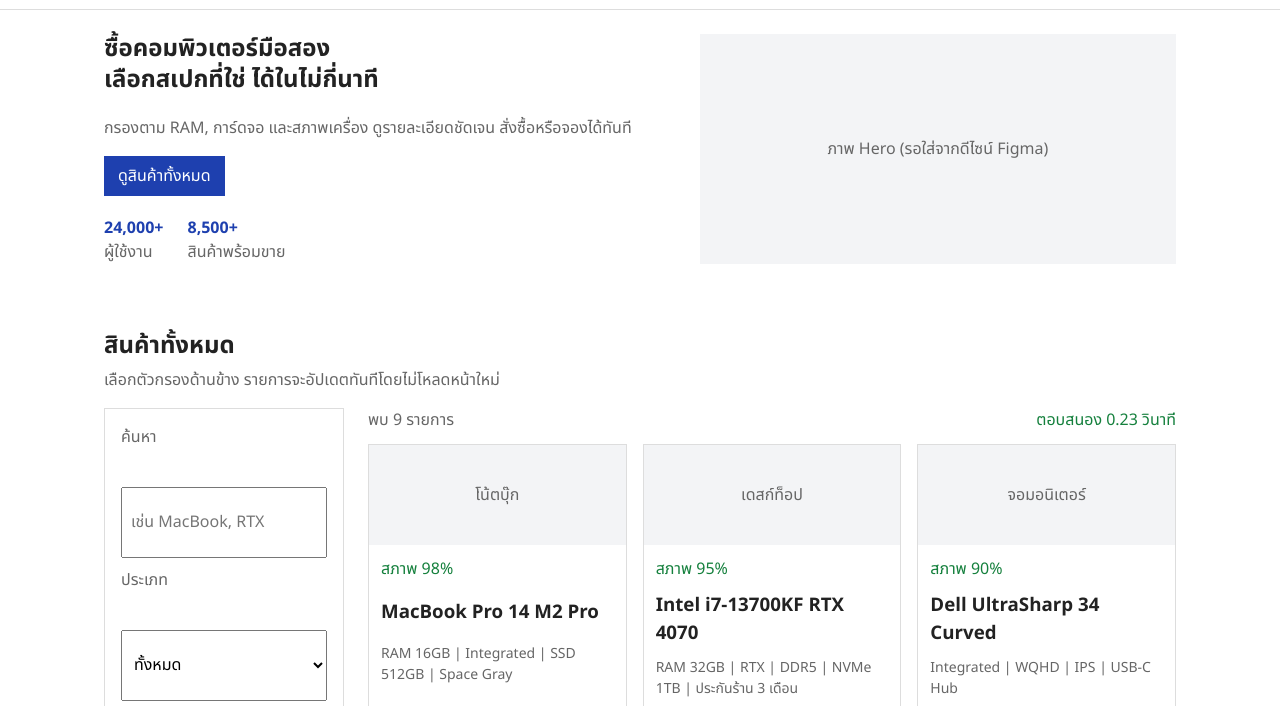
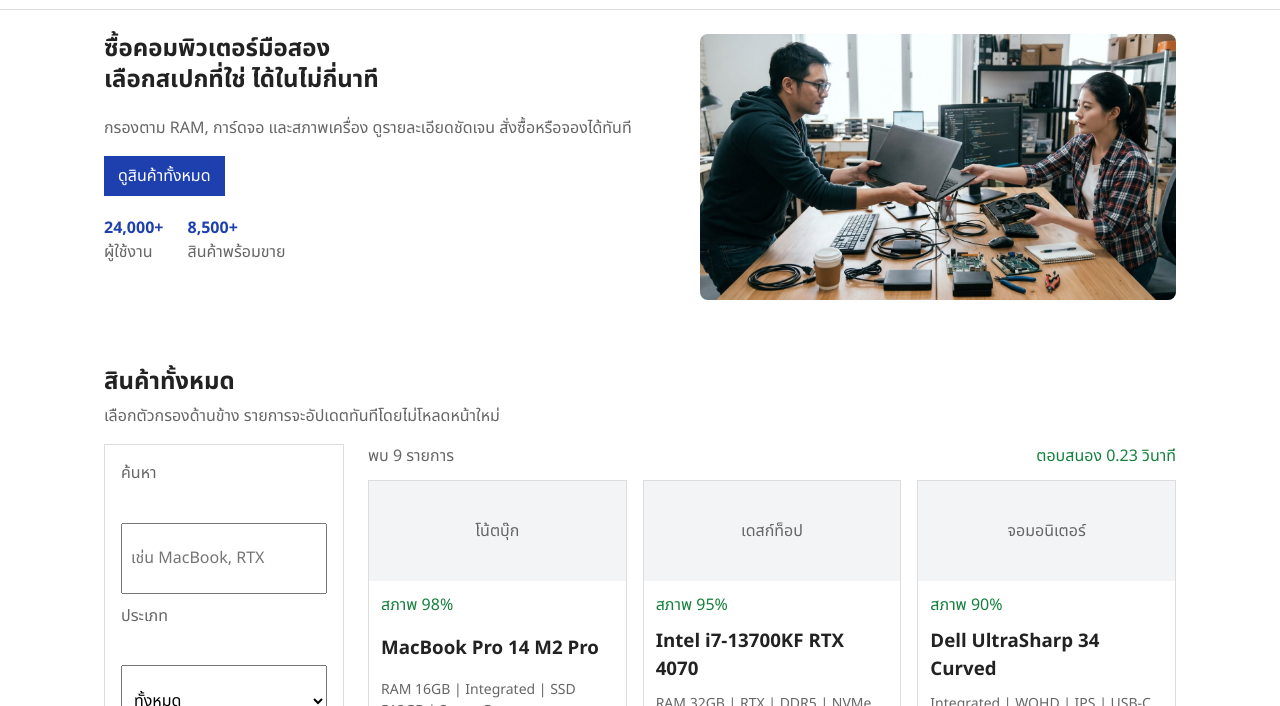
Before and after one commit to RedReap0r/CE306, a plain HTML site: page Project/index.html in a window 1280 px wide. Shown: the part 57-763 px from the top of the page. Drawn offline with Linux system fonts and the light colour scheme.

Commit message:
add images

```diff
--- a/Project/css/style.css
+++ b/Project/css/style.css
@@ -239,3 +239,11 @@ aside label,
     padding: 12px 16px;
   }
 }
+img.hero-art {
+  display: block;
+  width: 100%;
+  height: 100%;
+  min-height: 220px;
+  object-fit: contain;
+  border-radius: 8px;
+}
--- a/Project/index.html
+++ b/Project/index.html
@@ -43,9 +43,11 @@
           <div><b>8,500+</b><span>สินค้าพร้อมขาย</span></div>
         </div>
       </div>
-      <div class="hero-art" role="img" aria-label="ภาพประกอบ">
-        ภาพ Hero (รอใส่จากดีไซน์ Figma)
-      </div>
+      <img
+        class="hero-art"
+        src="images/hero.jpg"
+        alt="ผู้ซื้อและผู้ขายส่งมอบคอมพิวเตอร์มือสอง"
+      />
     </section>
 
     <main id="shop">
```
Also changed, not shown: Project/images/hero.jpg (added).
